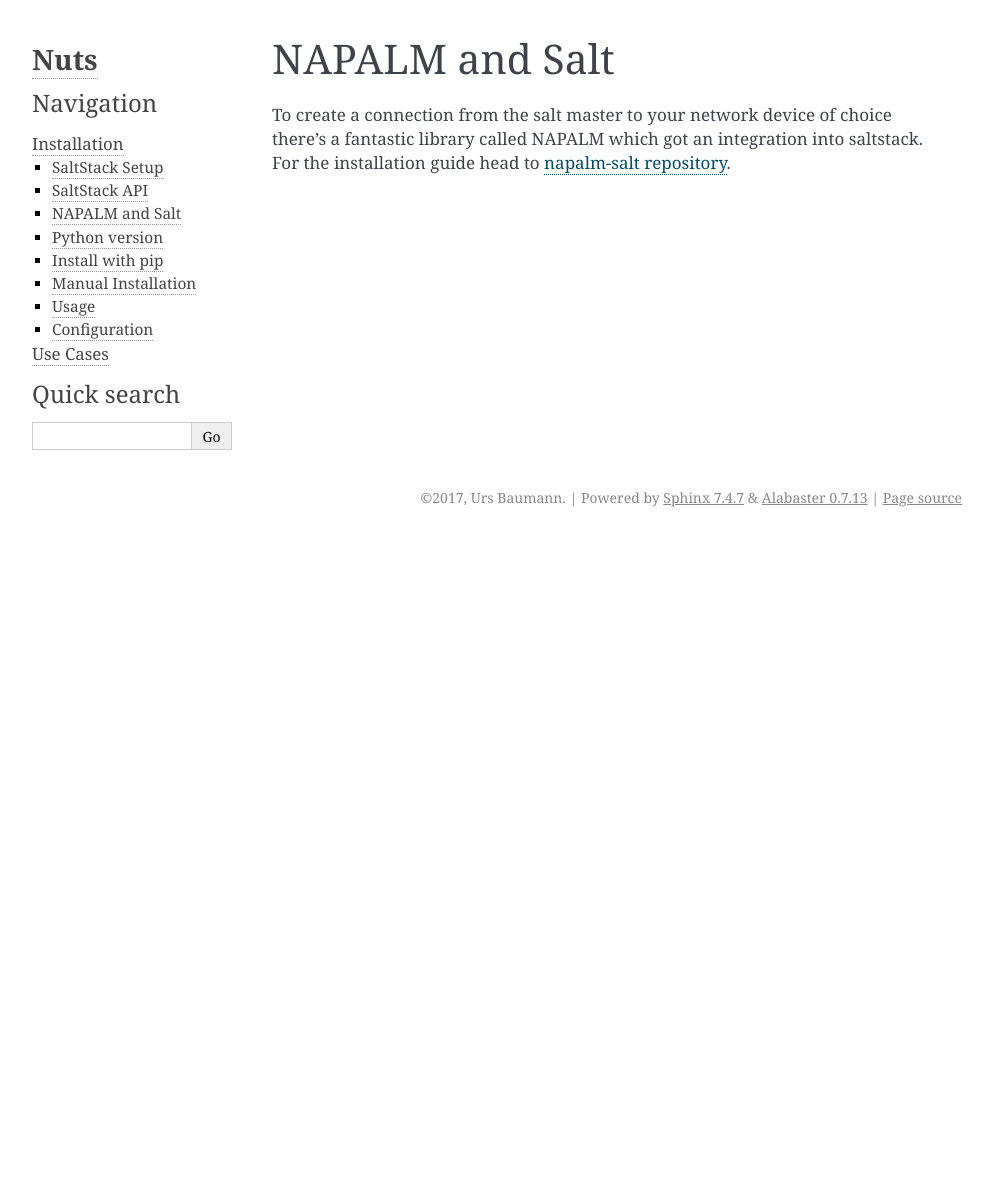
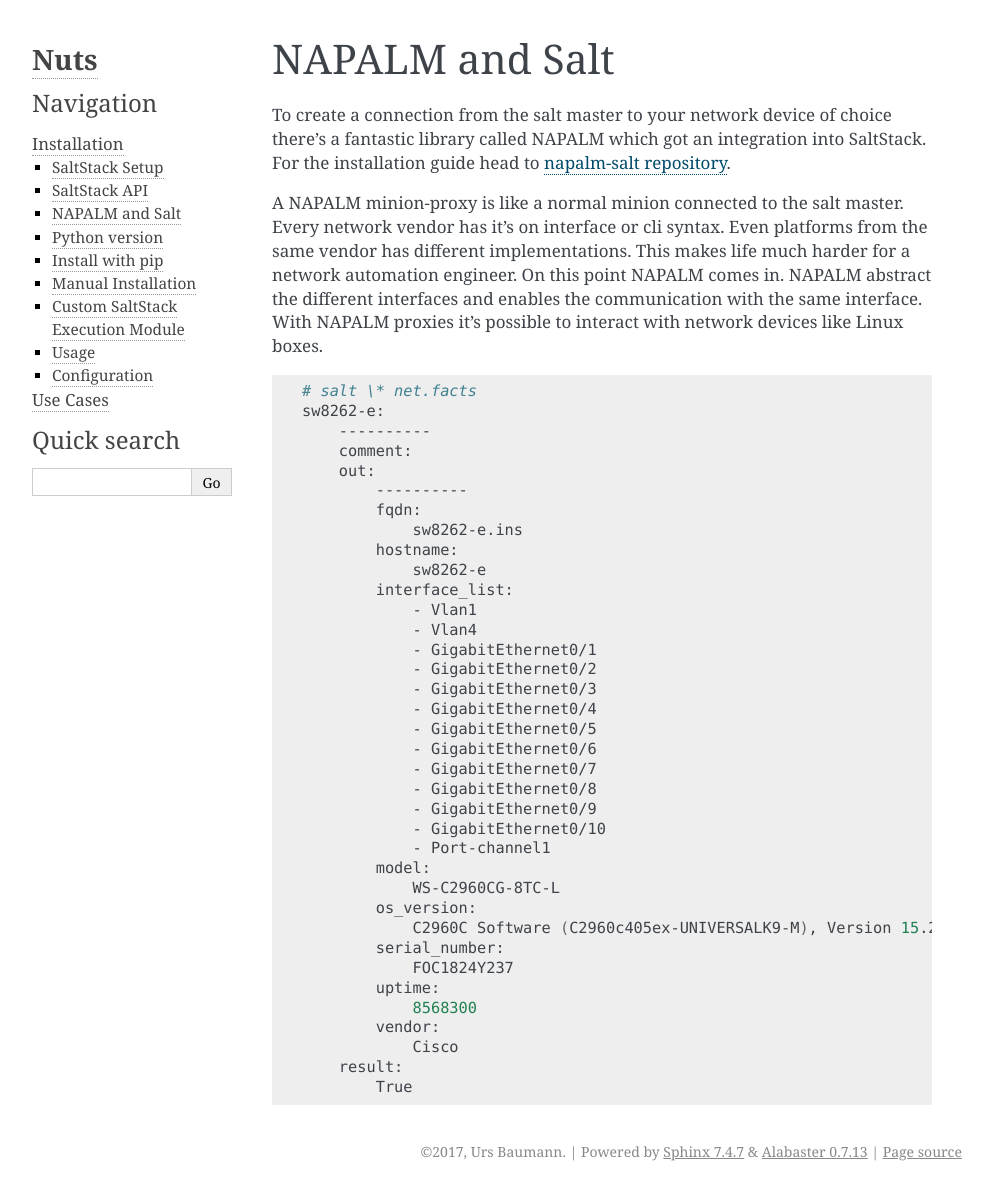
Before and after one commit to network-unit-testing-system/nuts, a Sphinx documentation site: the page built from doc/source/install/salt_napalm.rst, in a window 1280 px wide. Shown: the whole page, without its empty margins (148-1141 px from the left). Built offline with Sphinx 7.4.7, drawn with Linux system fonts in a browser that asks for light colours; pages that are not in the unit, such as notebooks, are missing from menus; before the commit the page ends 900 px from its top, so only the background shows below that.

Commit message:
Add salt text

```diff
--- a/doc/source/install/salt_napalm.rst
+++ b/doc/source/install/salt_napalm.rst
@@ -1,4 +1,50 @@
 NAPALM and Salt
 ===============
 
-To create a connection from the salt master to your network device of choice there's a fantastic library called NAPALM which got an integration into saltstack. For the installation guide head to `napalm-salt repository <https://github.com/napalm-automation/napalm-salt/>`_.
+To create a connection from the salt master to your network device of choice there's a fantastic library called NAPALM
+which got an integration into SaltStack.
+For the installation guide head to `napalm-salt repository <https://github.com/napalm-automation/napalm-salt/>`_.
+
+A NAPALM minion-proxy is like a normal minion connected to the salt master. Every network vendor has it's on interface or
+cli syntax. Even platforms from the same vendor has different  implementations. This makes life much harder for
+a network automation engineer. On this point NAPALM comes in. NAPALM abstract the different interfaces and enables
+the communication with the same interface. With NAPALM proxies it's possible to interact with network devices like Linux boxes.
+
+.. code-block:: bash
+
+    # salt \* net.facts
+    sw8262-e:
+        ----------
+        comment:
+        out:
+            ----------
+            fqdn:
+                sw8262-e.ins
+            hostname:
+                sw8262-e
+            interface_list:
+                - Vlan1
+                - Vlan4
+                - GigabitEthernet0/1
+                - GigabitEthernet0/2
+                - GigabitEthernet0/3
+                - GigabitEthernet0/4
+                - GigabitEthernet0/5
+                - GigabitEthernet0/6
+                - GigabitEthernet0/7
+                - GigabitEthernet0/8
+                - GigabitEthernet0/9
+                - GigabitEthernet0/10
+                - Port-channel1
+            model:
+                WS-C2960CG-8TC-L
+            os_version:
+                C2960C Software (C2960c405ex-UNIVERSALK9-M), Version 15.2(2a)E1, RELEASE SOFTWARE (fc1)
+            serial_number:
+                FOC1824Y237
+            uptime:
+                8568300
+            vendor:
+                Cisco
+        result:
+            True
```
Also changed, not shown: doc/source/install/index.rst (+13 -2 lines), doc/source/install/salt_api.rst (+33 -1 lines), doc/source/install/salt_setup.rst (+54 -1 lines).
